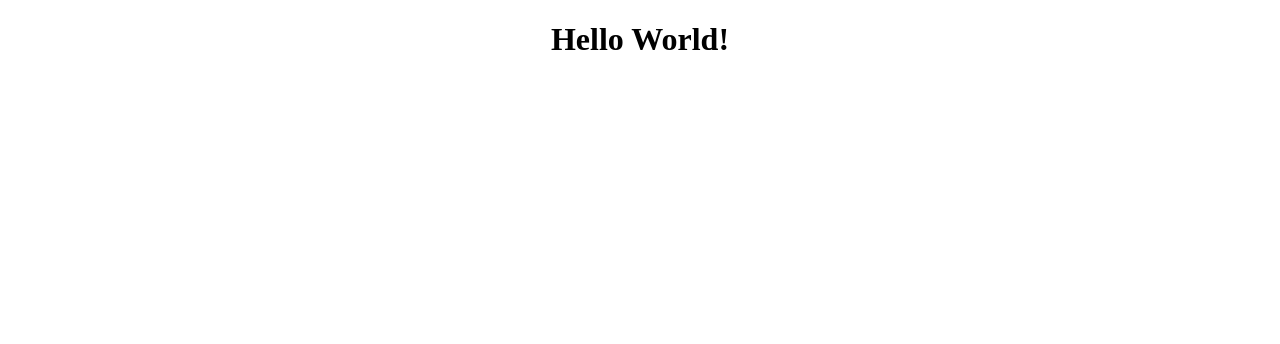
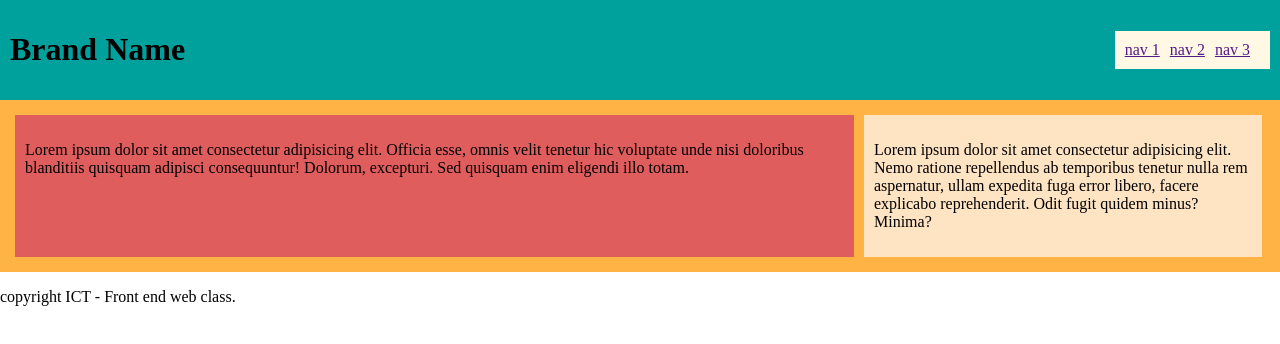
Before and after one commit to waidzk/example-ict, a plain HTML site: page meet1/index.html in a window 1280 px wide. Drawn offline with Linux system fonts and the light colour scheme.

Commit message:
write structure of html and add style.css

```diff
--- a/meet1/index.html
+++ b/meet1/index.html
@@ -5,8 +5,31 @@
     <meta http-equiv="X-UA-Compatible" content="IE=edge">
     <meta name="viewport" content="width=device-width, initial-scale=1.0">
     <title>Document</title>
+    <link rel="stylesheet" href="style.css">
 </head>
 <body>
-    <h1><center>Hello World!</center></h1>
+    <header>
+        <h1 id="brand-name">Brand Name</h1>
+        <nav>
+            <ul>
+                <li><a href="">nav 1</a></li>
+                <li><a href="">nav 2</a></li>
+                <li><a href="">nav 3</a></li>
+            </ul>
+        </nav>
+    </header>
+    <main>
+        <article>
+            <section>
+                <p>Lorem ipsum dolor sit amet consectetur adipisicing elit. Officia esse, omnis velit tenetur hic voluptate unde nisi doloribus blanditiis quisquam adipisci consequuntur! Dolorum, excepturi. Sed quisquam enim eligendi illo totam.</p>
+            </section>
+        </article>
+        <aside>
+            <p>Lorem ipsum dolor sit amet consectetur adipisicing elit. Nemo ratione repellendus ab temporibus tenetur nulla rem aspernatur, ullam expedita fuga error libero, facere explicabo reprehenderit. Odit fugit quidem minus? Minima?</p>
+        </aside>
+    </main>
+    <footer>
+        <p>copyright ICT - Front end web class.</p>
+    </footer>
 </body>
 </html>
--- /dev/null
+++ b/meet1/style.css
@@ -0,0 +1,47 @@
+body {
+    padding: 0;
+    margin: 0;
+}
+
+header {
+    display: flex;
+    justify-content: space-between;
+    align-items: center;
+    background-color: #00A19D;
+    padding: 10px;
+}
+
+nav ul {
+    padding: 10px;
+    display: flex;
+    justify-content: flex-end;
+    align-items: center;
+    background-color: #FFF8E5;
+}
+
+nav ul li {
+    list-style-type: none;
+    margin-right: 10px;
+}
+
+/* MAIN  */
+main {
+    display: flex;
+    flex-wrap: wrap;
+    background-color: #FFB344;
+    padding: 10px;
+}
+
+article {
+    width: 65%;
+    background-color: #E05D5D;
+    margin: 5px;
+    padding: 10px;
+}
+
+aside {
+    width: 30%;
+    background-color: bisque;
+    margin: 5px;
+    padding: 10px;
+}
```
